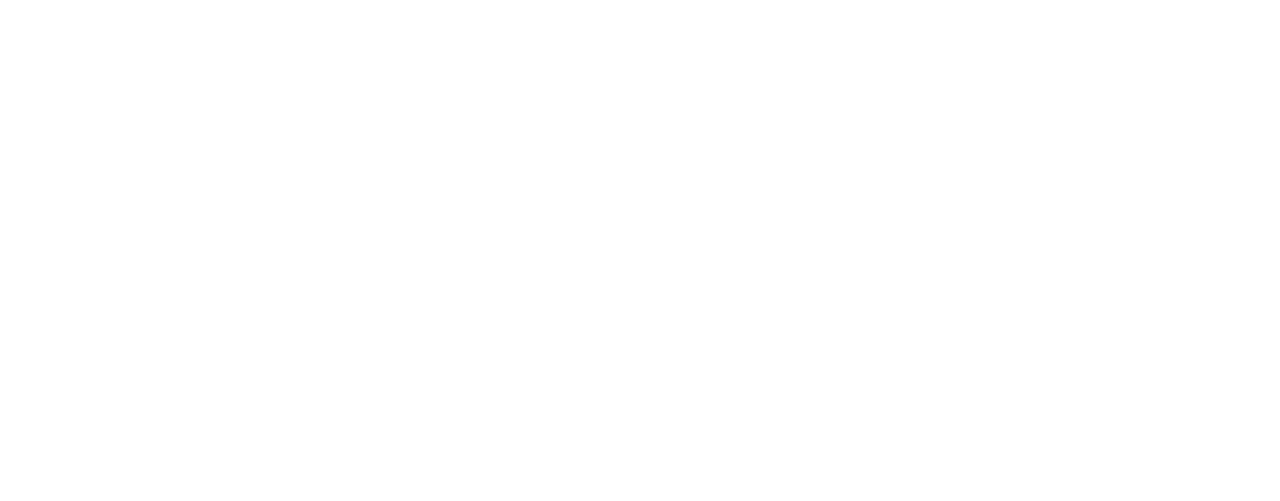
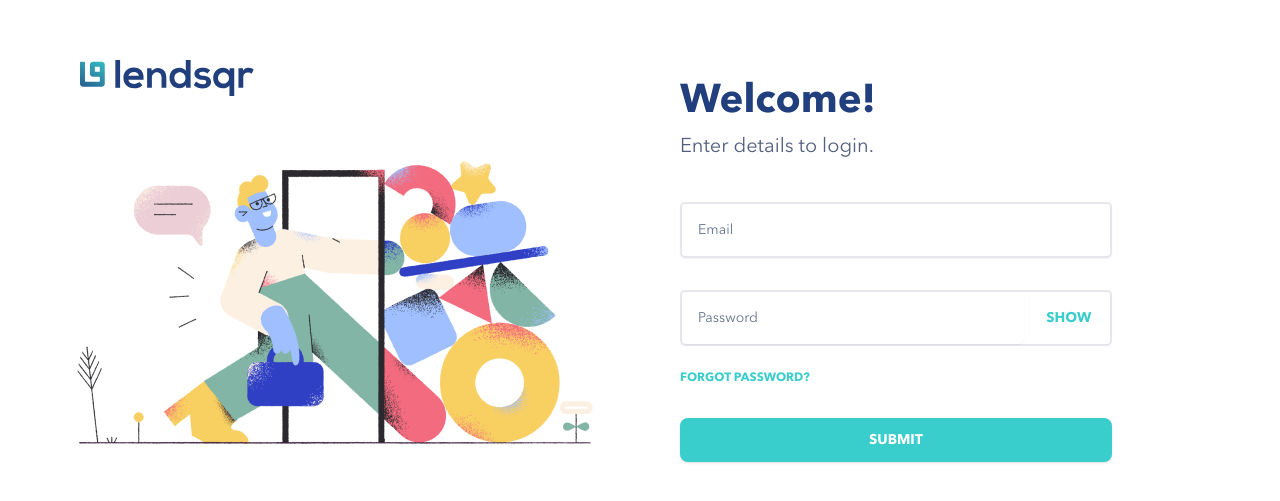
Before and after one commit to heysolomon/lendsqr-fe-test, a Next.js app: page / in a window 1280 px wide. Shown: the part 133-634 px from the top of the page. Built offline with nearby package versions, Linux system fonts and the light colour scheme.

Commit message:
feat(auth): added login page

```diff
--- a/app/page.tsx
+++ b/app/page.tsx
@@ -1,7 +1,28 @@
+import Image from "next/image";
+import authIllustration from "@/public/assets/images/asset-login-page.png";
+import LoginForm from "@/components/pages/auth/login";
+
 export default function Home() {
   return (
-    <main>
-
+    <main className="font-avenir-regular grid grid-cols-1 md:grid-cols-2 items-center h-screen">
+      <div className="hidden md:flex flex-col items-start gap-y-10 pl-10">
+        {/* lendsqr logo */}
+        <Image
+          src="/assets/icons/logo.svg"
+          width={173.76}
+          height={36}
+          alt=""
+          className="ml-10"
+        />
+        <Image
+          src={authIllustration}
+          placeholder="blur"
+          width={600}
+          height={337.57}
+          alt=""
+        />
+      </div>
+      <LoginForm />
     </main>
   );
 }
--- /dev/null
+++ b/components/pages/auth/login.tsx
@@ -0,0 +1,117 @@
+"use client";
+
+import { Button } from "@/components/ui/button";
+import {
+  Form,
+  FormControl,
+  FormField,
+  FormItem,
+  FormMessage,
+} from "@/components/ui/form";
+import { Input } from "@/components/ui/input";
+import PasswordInput from "@/components/ui/password-input";
+import { zodResolver } from "@hookform/resolvers/zod";
+import Image from "next/image";
+import Link from "next/link";
+import { useForm } from "react-hook-form";
+import { ZodSchema, z } from "zod";
+
+const LoginSchema: ZodSchema = z.object({
+  email: z.string().email("email is required"),
+  password: z
+    .string({
+      required_error: "password is required",
+    })
+    .regex(
+      /^(?=.*\d)(?=.*[a-z])(?=.*[A-Z])(?=.*[a-zA-Z]).{8,}$/,
+      `Must Contain One Uppercase, One Lowercase,
+  One Number and one special case Character`
+    )
+    .min(8, "password must be atleast 8 characters long"),
+});
+
+const LoginForm = () => {
+  const form = useForm<z.infer<typeof LoginSchema>>({
+    resolver: zodResolver(LoginSchema),
+    defaultValues: {
+      email: "",
+      password: "",
+    },
+  });
+
+  const sendEmail = async (values: z.infer<typeof LoginSchema>) => {
+    console.log("submit to an api");
+  };
+
+  function onSubmit(values: z.infer<typeof LoginSchema>) {
+    sendEmail(values);
+  }
+  return (
+    <div className="p-10 md:w-[80%] drop-shadow-auth">
+      {/* lendsqr logo */}
+      <Image
+        src="/assets/icons/logo.svg"
+        width={173.76}
+        height={36}
+        alt=""
+        className="md:hidden mb-10 w-[35%]"
+      />
+      <div className="mb-10">
+        <h1 className="font-avenir-bold font-bold text-secondary text-[40px]">
+          Welcome!
+        </h1>
+        <p className="text-[20px] text-[#545F7D]">Enter details to login.</p>
+      </div>
+
+      <Form {...form}>
+        <form onSubmit={form.handleSubmit(onSubmit)} className="space-y-8">
+          {/* email */}
+          <FormField
+            control={form.control}
+            name="email"
+            render={({ field }) => (
+              <FormItem>
+                <FormControl>
+                  <Input
+                    placeholder="Email"
+                    className="border-[2px] border-[#545F7D26] rounded-[5px] text-sm p-4 h-auto focus-visible:ring-secondary"
+                    {...field}
+                  />
+                </FormControl>
+                <FormMessage />
+              </FormItem>
+            )}
+          />
+
+          {/* password */}
+          <FormField
+            control={form.control}
+            name="password"
+            render={({ field }) => (
+              <FormItem>
+                <FormControl>
+                  <PasswordInput placeholder="Password" field={field} />
+                </FormControl>
+                <FormMessage />
+              </FormItem>
+            )}
+          />
+
+          <Link href="/auth/forgot%20password" className="">
+            <p className="uppercase mt-6 font-avenir-bold hover:underline font-semibold text-primary text-xs">
+              Forgot PASSWORD?
+            </p>
+          </Link>
+          <Button
+            type="submit"
+            className="w-full bg-primary text-sm py-3 h-auto rounded-lg hover:bg-primary/80 font-avenir-bold font-semibold text-white uppercase"
+          >
+            Submit
+          </Button>
+        </form>
+      </Form>
+    </div>
+  );
+};
+
+export default LoginForm;
--- /dev/null
+++ b/components/ui/password-input.tsx
@@ -0,0 +1,39 @@
+import React, { useState } from "react";
+import { Input } from "./input";
+import { Label } from "./label";
+import { RxEyeClosed, RxEyeOpen } from "react-icons/rx";
+import { Button } from "./button";
+
+const PasswordInput = ({ placeholder, field }: TPasswordInputProps) => {
+  const [passwordType, setPasswordType] = useState<boolean>(true);
+  return (
+    <div className="border-[2px] border-[#545F7D26] focus-visible:outline-none focus-within:ring-1 focus-within:ring-secondary h-min rounded-[5px] text-sm  focus-visible:ring-offset-secondary">
+      <div className="flex items-center gap-5 pr-4">
+        <Input
+          type={passwordType ? "password" : "text"}
+          className="rounded-0 m-0 p-4 h-auto border-none text-sm focus-visible:ring-0 focus-visible:ring-offset-0"
+          placeholder={placeholder}
+          id={field.name}
+          {...field}
+        />
+        <Button
+          type="button"
+          className="w-[15%] bg-transparent shadow-none p-0 text-[#505050] hover:cursor-pointer hover:bg-transparent"
+          onClick={() => setPasswordType(!passwordType)}
+        >
+          {passwordType ? (
+            <p className="uppercase font-avenir-bold font-semibold text-primary">
+              SHOW
+            </p>
+          ) : (
+            <p className="uppercase font-avenir-bold font-semibold text-primary">
+              Hide
+            </p>
+          )}
+        </Button>
+      </div>
+    </div>
+  );
+};
+
+export default PasswordInput;
--- a/tailwind.config.ts
+++ b/tailwind.config.ts
@@ -42,6 +42,9 @@
         primary: '#39CDCC',
         secondary: '#213F7D'
       },
+      dropShadow: {
+        auth: '0px 15px 90px 0px #00000008'
+      }
     },
   },
   plugins: [require("tailwindcss-animate")],
```
Also changed, not shown: lib/localFonts.tsx (+14 -14 lines), types/types.d.ts (+10 -0 lines).
